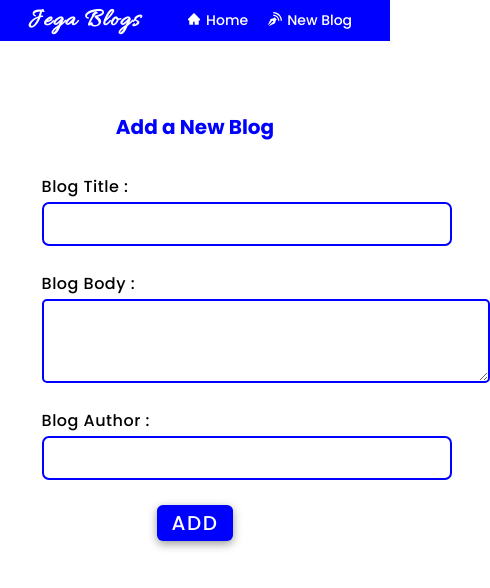
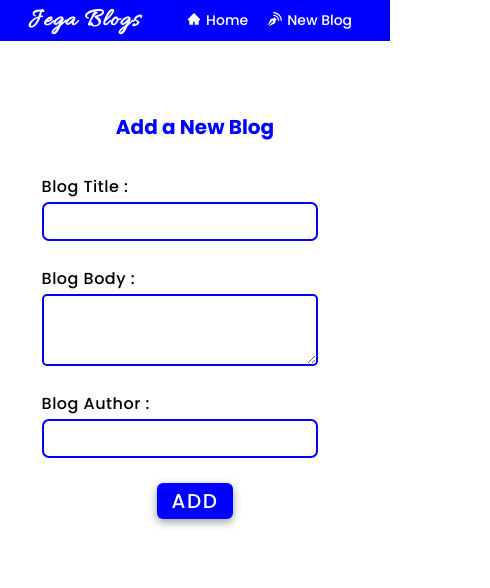
Before and after one commit to harshad0505/BlogApp, a React (Create React App) app: page /newblog in a window 390 px wide. Shown: the top 588 px of the page, 490 px wide, since content can reach past the window. Built offline with nearby package versions, Linux system fonts and the light colour scheme.

Commit message:
responsive errors corrected

```diff
--- a/src/index.css
+++ b/src/index.css
@@ -311,4 +311,12 @@ input:focus {
   .form label {
     font-size: 16px;
   }
+  .form input{
+    width: 90%;
+    font-size: 16px;
+  }
+  .form textarea{
+    width: 90%;
+    font-size: 16px;
+  }
 }
```
